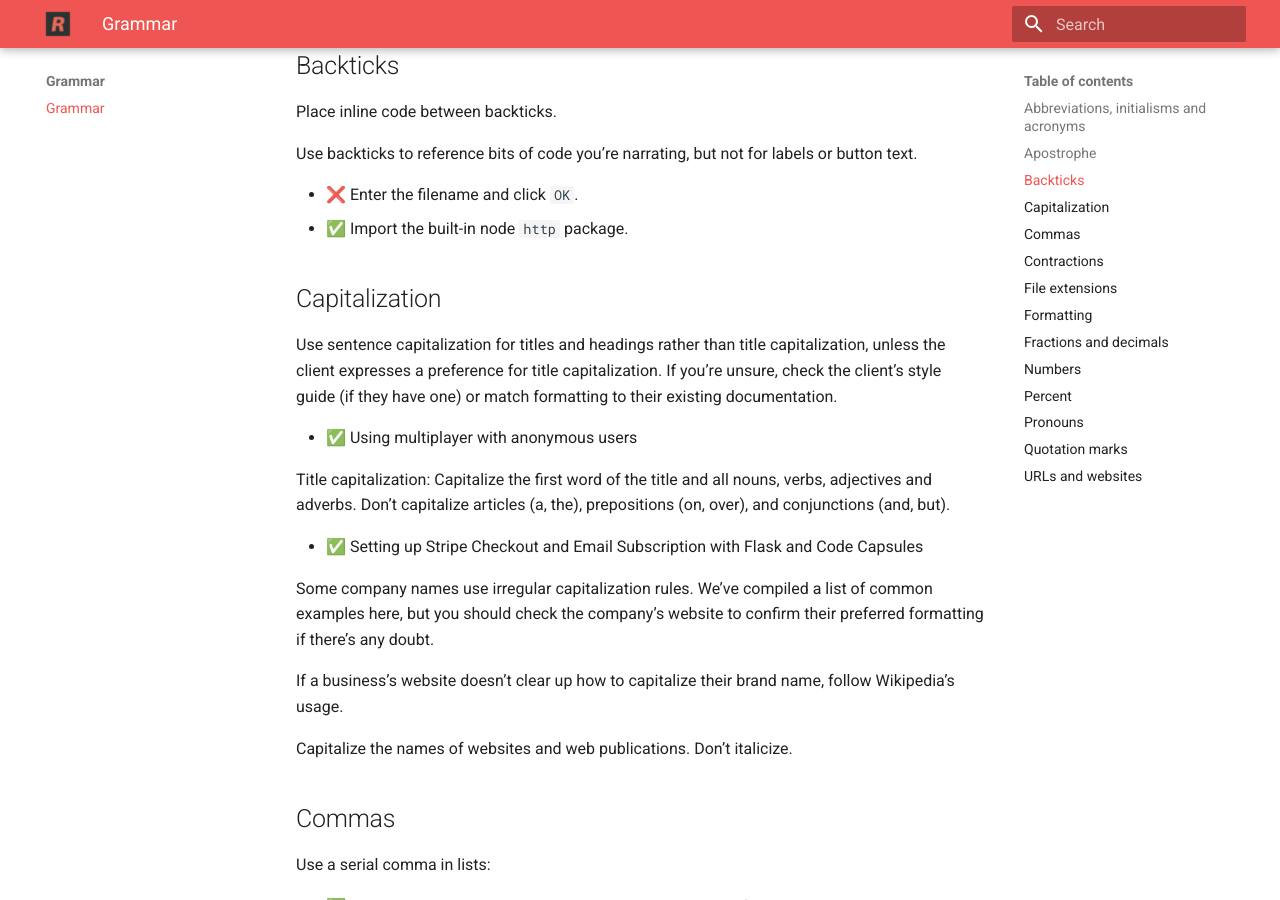
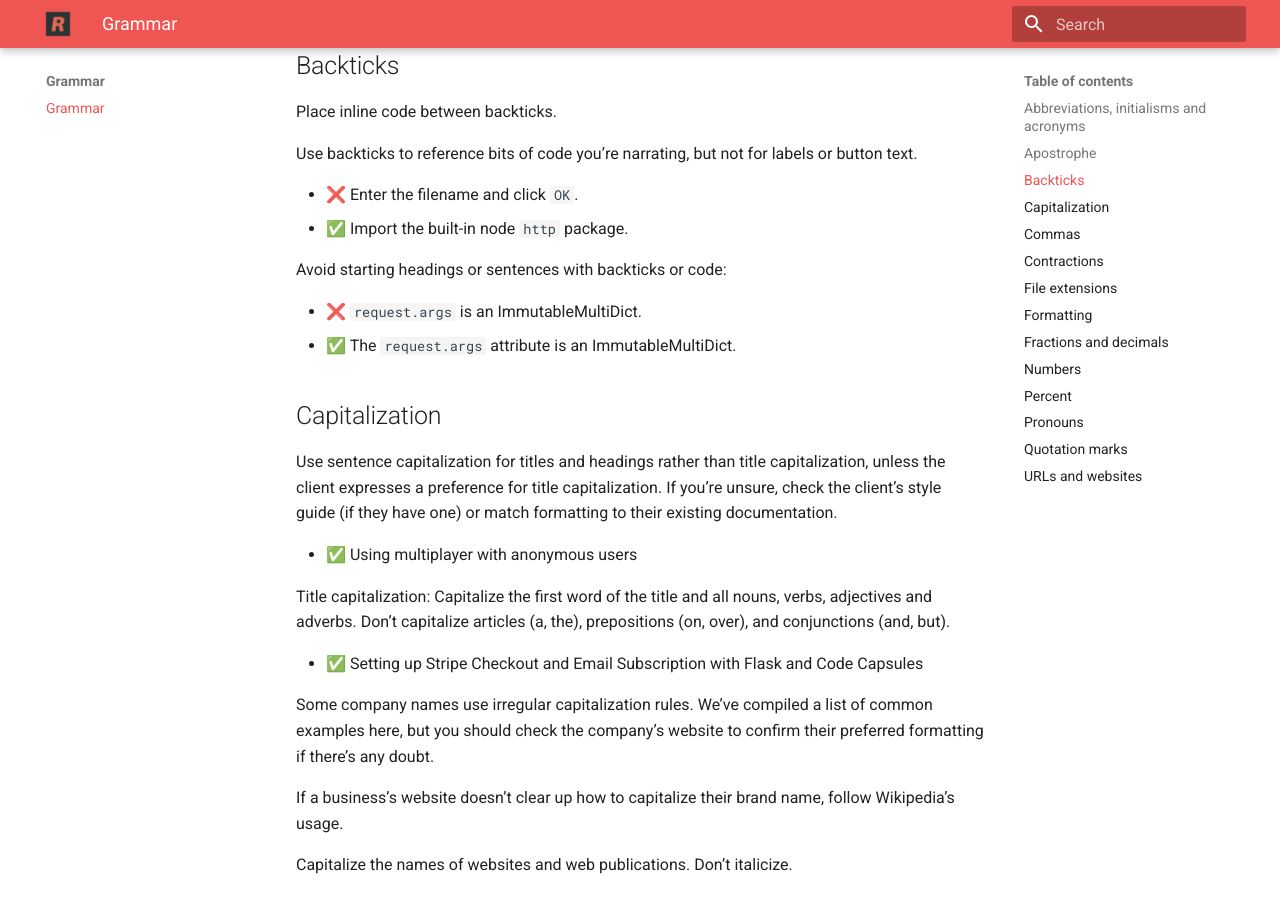
Before and after one commit to ritza-co/styleguide.ritza.co, an MkDocs documentation site: the page built from docs/grammar/grammar.md, in a window 1280 px wide and 900 px high, scrolled down 923 px. Built offline with MkDocs 1.6.1 and Material for MkDocs 9.7.7, drawn with Linux system fonts in a browser that asks for light colours.

Commit message:
Added starting with backticks

```diff
--- a/docs/grammar/grammar.md
+++ b/docs/grammar/grammar.md
@@ -35,6 +35,11 @@ Use backticks to reference bits of code you’re narrating, but not for labels o
 
 *  ❌ Enter the filename and click `OK`.
 *  ✅ Import the built-in node `http` package.
+
+Avoid starting headings or sentences with backticks or code:
+
+* ❌ `request.args` is an ImmutableMultiDict.
+* ✅ The `request.args` attribute is an ImmutableMultiDict.
 
 ## Capitalization
 
```
